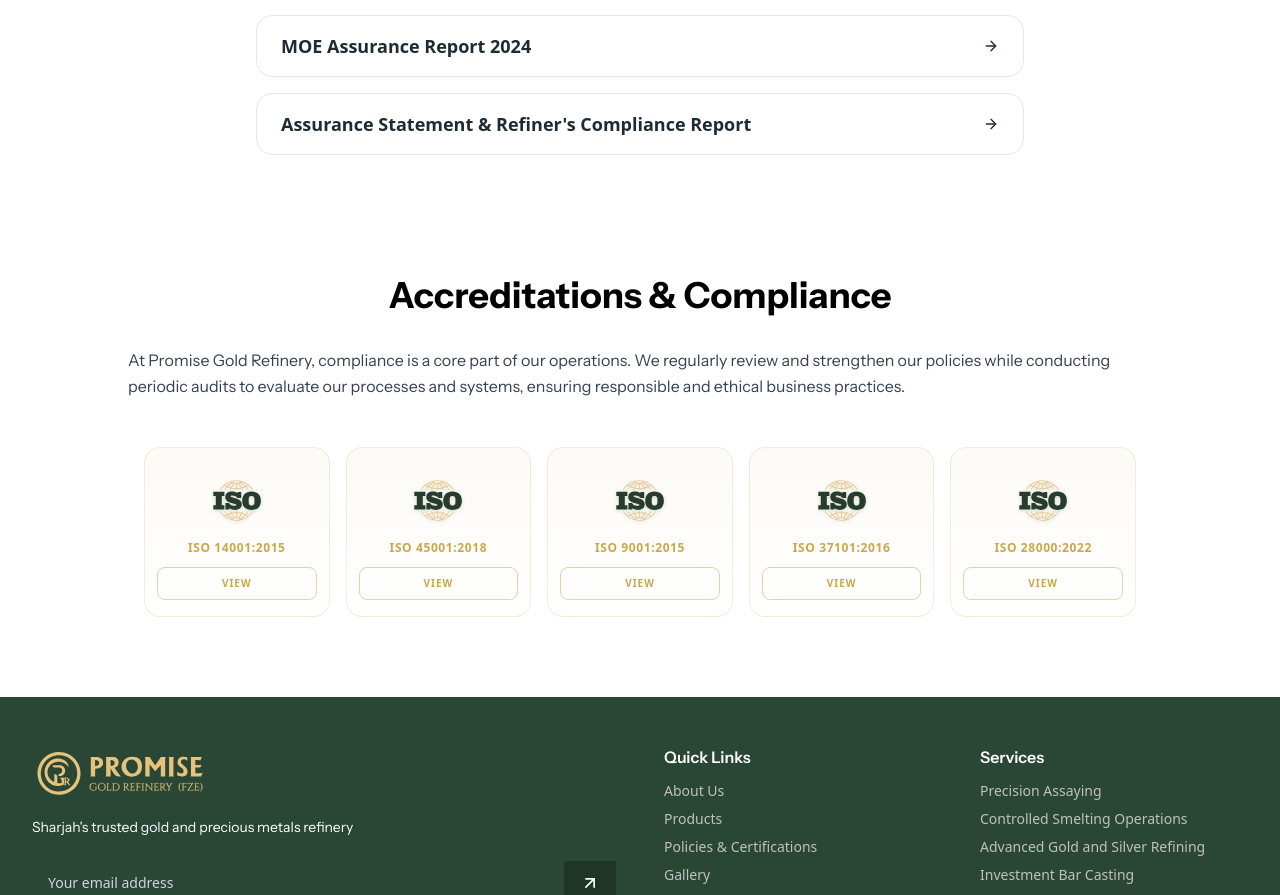
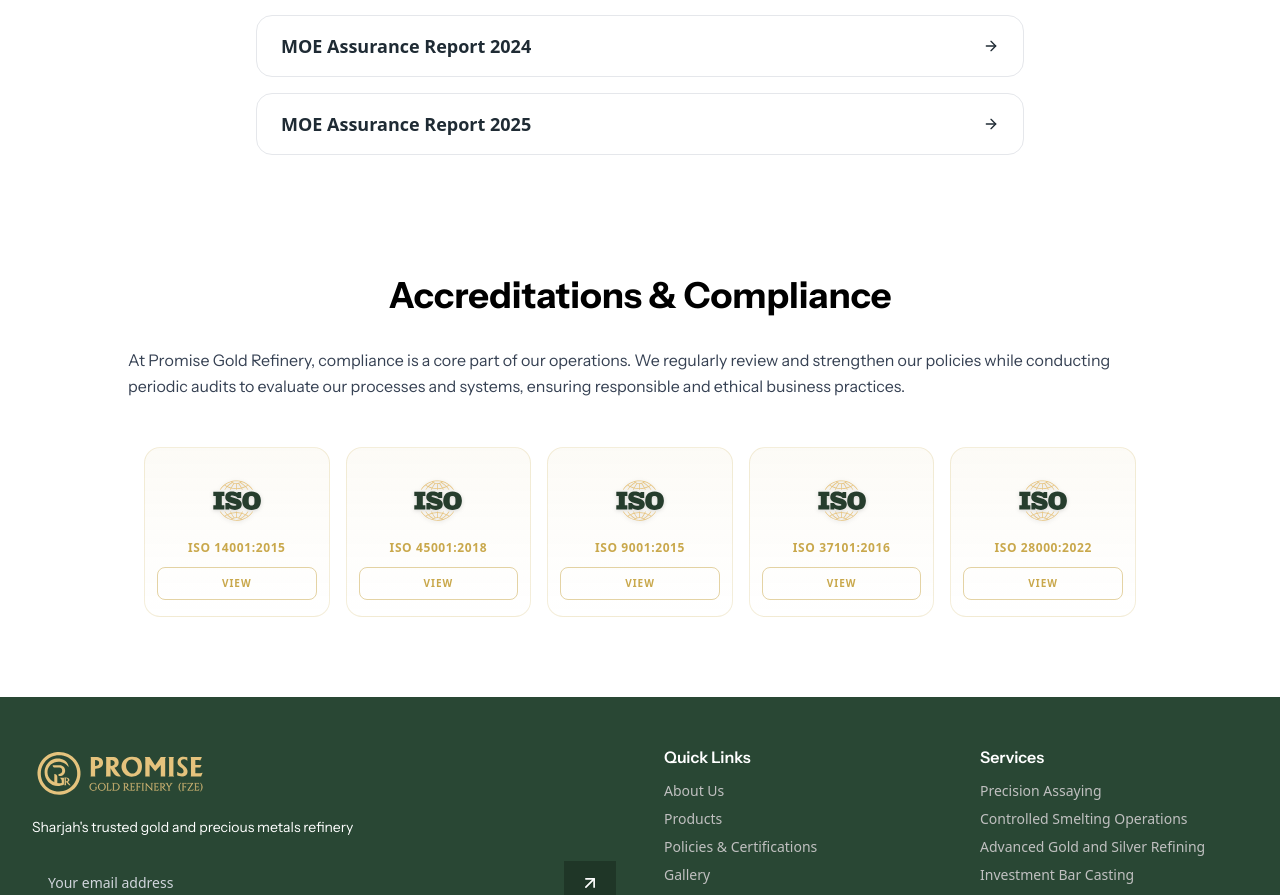
Before and after one commit to AurifyAE/promise-website, a Next.js app: page /certificate-and-policies in a window 1280 px wide. Shown: the part 1165-2060 px from the top of the page. Built offline with nearby package versions, Linux system fonts and the light colour scheme.

Commit message:
fix: update assurance report title and resolve PDF worker path issues by switching to CDN source

```diff
--- a/app/certificate-and-policies/page.tsx
+++ b/app/certificate-and-policies/page.tsx
@@ -48,7 +48,7 @@
     href: "/pdfs/policies/MOE-MD-68 Assurance Report 2024.pdf",
   },
   {
-    title: "Assurance Statement & Refiner's Compliance Report",
+    title: "MOE Assurance Report 2025",
     href: "/pdfs/policies/Assurance Statement + Refiner's Compliance Report - PGR FZE 2025.pdf",
   }
 ];
--- a/app/components/certificate-and-policies/PdfModal.tsx
+++ b/app/components/certificate-and-policies/PdfModal.tsx
@@ -31,11 +31,8 @@
                 // Dynamically import pdfjs-dist to avoid SSR issues
                 const pdfjsLib = await import("pdfjs-dist");
 
-                // Use the worker bundled with pdfjs-dist — no CDN version mismatch
-                pdfjsLib.GlobalWorkerOptions.workerSrc = new URL(
-                    "pdfjs-dist/build/pdf.worker.mjs",
-                    import.meta.url
-                ).toString();
+                // Use the worker from CDN to avoid Next.js production build issues with worker paths
+                pdfjsLib.GlobalWorkerOptions.workerSrc = `https://unpkg.com/pdfjs-dist@${pdfjsLib.version}/build/pdf.worker.min.mjs`;
 
                 const pdf = await pdfjsLib.getDocument(src).promise;
                 if (cancelled) return;
```
